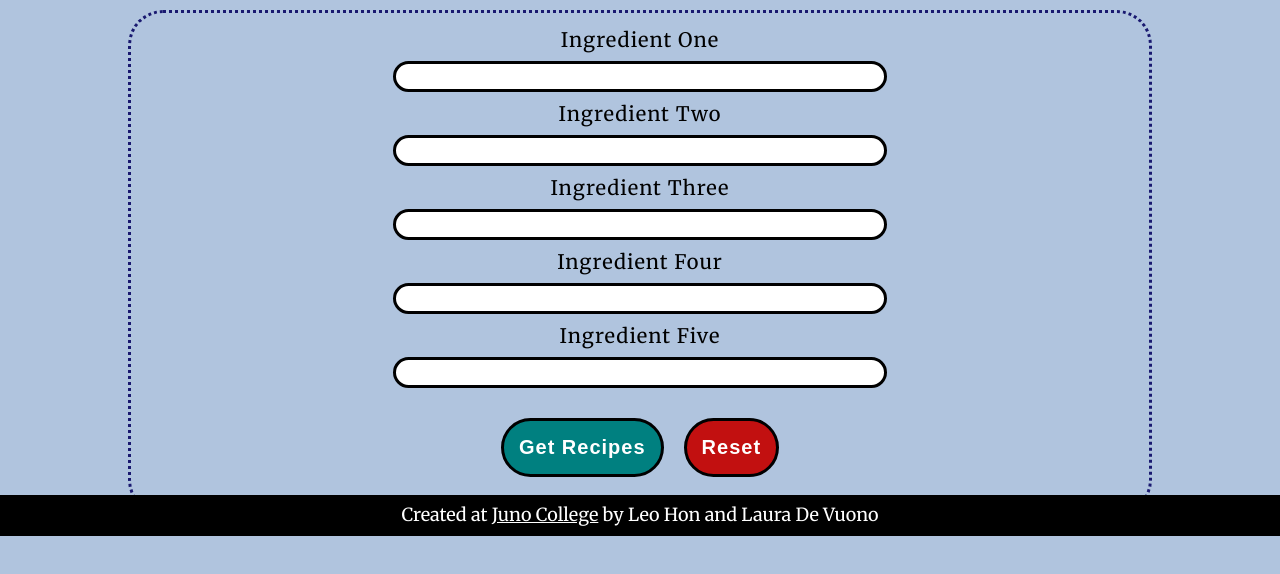
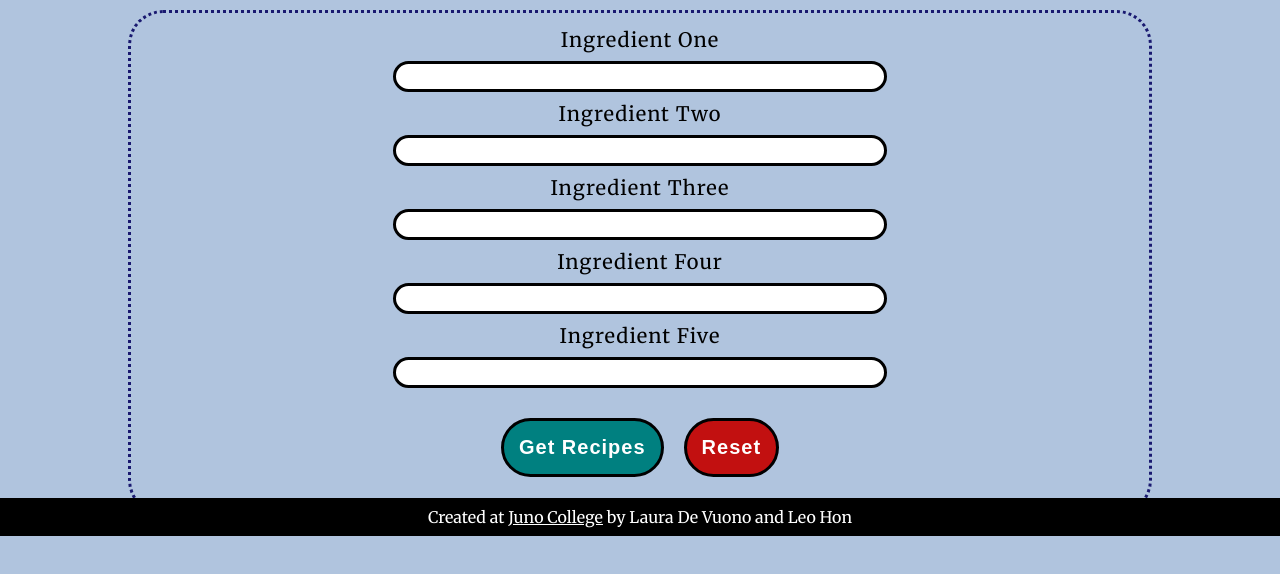
Before and after one commit to ldevuono/recipeRescueApp, a plain HTML site: page index.html in a window 1280 px wide. Shown: the part 264-838 px from the top of the page. Drawn offline with Linux system fonts and the light colour scheme; a web font is replaced by a local one.

Commit message:
small changes

```diff
--- a/app.js
+++ b/app.js
@@ -116,7 +116,7 @@ recipeRescue.recipeLink = function (id, recipeBox) {
         })
         .then(function (jsonRes) {
             // Get the sourceUrl for the recipe based on the id
-
+            console.log(jsonRes)
             // create an anchor:
             const recipeTitle = document.createElement("a");
             // add the recipe name to the anchor with href:
--- a/index.html
+++ b/index.html
@@ -67,7 +67,7 @@
 
     <footer>
         <div class="wrapper">
-            <p>Created at <a href="https://junocollege.com/">Juno College</a> by Leo Hon and Laura De Vuono</p>
+            <p>Created at <a href="https://junocollege.com/">Juno College</a> by Laura De Vuono and Leo Hon</p>
         </div>
     </footer>
 
--- a/styles/sass/partials/_footer.scss
+++ b/styles/sass/partials/_footer.scss
@@ -2,7 +2,7 @@ footer {
     color: white;
     background-color: black;
     padding: 10px;
-    font-size: .9rem;
+    font-size: .8rem;
     position: fixed;
     width: 100%;
     bottom: 0;
@@ -14,7 +14,8 @@ footer {
             width: 100%;
         }
 
-        a, a:visited {
+        a,
+        a:visited {
             color: white;
         }
     }
--- a/styles/sass/partials/_mediaQueries.scss
+++ b/styles/sass/partials/_mediaQueries.scss
@@ -61,7 +61,6 @@
     }
 
     footer {
-        font-size: .8rem;
         padding: 10px 0;
     }
 }
```
Also changed, not shown: styles/styles.css.
